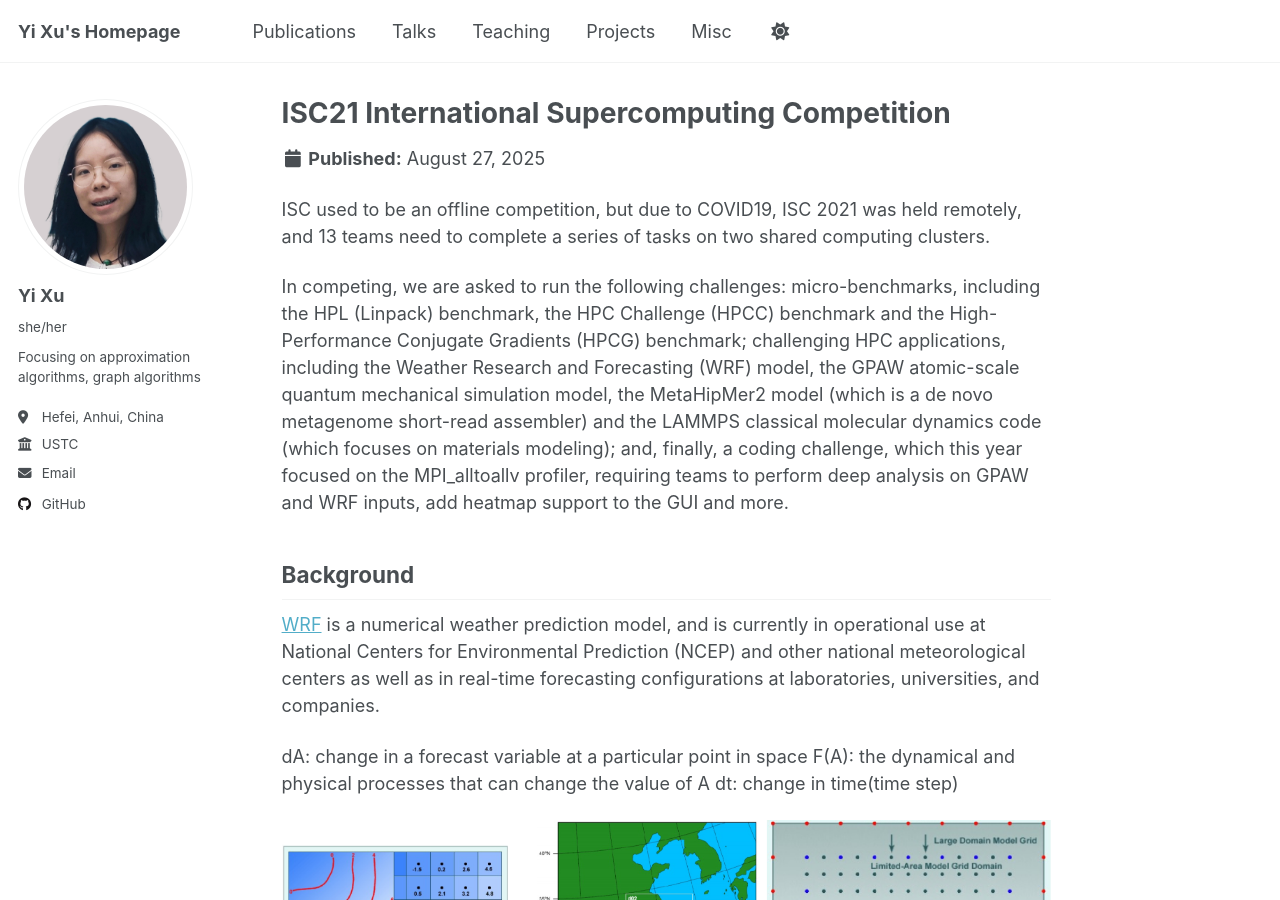
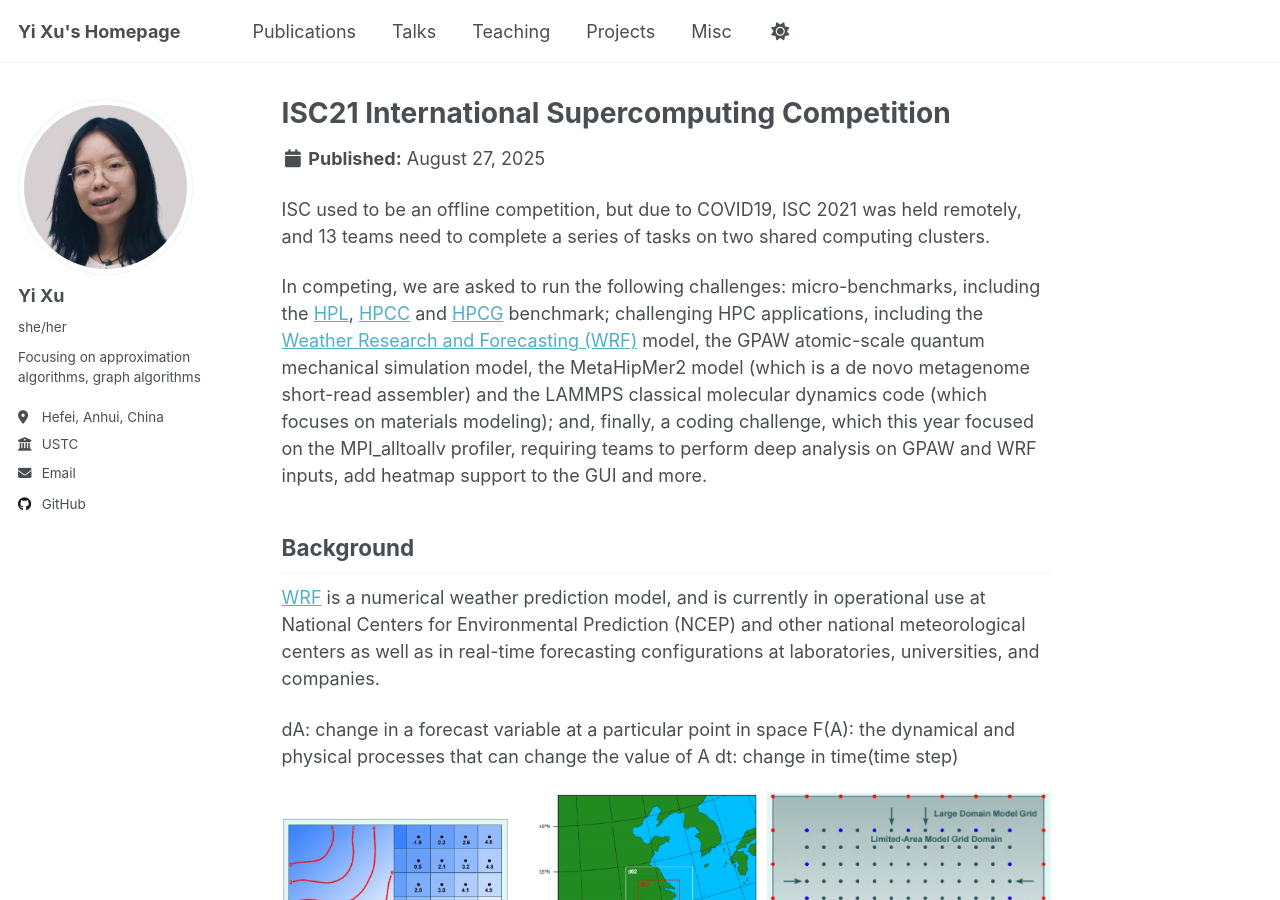
Before and after one commit to yixu-cs/yixu-cs.github.io, a Jekyll site: the page built from _projects/2021-ISC21.md, in a window 1280 px wide and 900 px high. Built offline with Jekyll 4.4.1, drawn with Linux system fonts in a browser that asks for light colours; a script that is not in the unit is left out.

Commit message:
update references for benchmark, on ISC project

```diff
--- a/_projects/2021-ISC21.md
+++ b/_projects/2021-ISC21.md
@@ -9,7 +9,7 @@ collection: projects
 
 ISC used to be an offline competition, but due to COVID19, ISC 2021 was held remotely, and 13 teams need to complete a series of tasks on two shared computing clusters.
 
-In competing, we are asked to run the following challenges: micro-benchmarks, including the HPL (Linpack) benchmark, the HPC Challenge (HPCC) benchmark and the High-Performance Conjugate Gradients (HPCG) benchmark; challenging HPC applications, including the Weather Research and Forecasting (WRF) model, the GPAW atomic-scale quantum mechanical simulation model, the MetaHipMer2 model (which is a de novo metagenome short-read assembler) and the LAMMPS classical molecular dynamics code (which focuses on materials modeling); and, finally, a coding challenge, which this year focused on the MPI_alltoallv profiler, requiring teams to perform deep analysis on GPAW and WRF inputs, add heatmap support to the GUI and more.
+In competing, we are asked to run the following challenges: micro-benchmarks, including the [HPL](https://www.netlib.org/benchmark/hpl/), [HPCC](https://github.com/icl-utk-edu/hpcc) and [HPCG](https://github.com/hpcg-benchmark/hpcg) benchmark; challenging HPC applications, including the [Weather Research and Forecasting (WRF)](https://www.mmm.ucar.edu/models/wrf) model, the GPAW atomic-scale quantum mechanical simulation model, the MetaHipMer2 model (which is a de novo metagenome short-read assembler) and the LAMMPS classical molecular dynamics code (which focuses on materials modeling); and, finally, a coding challenge, which this year focused on the MPI_alltoallv profiler, requiring teams to perform deep analysis on GPAW and WRF inputs, add heatmap support to the GUI and more.
 
 
 Background
```
